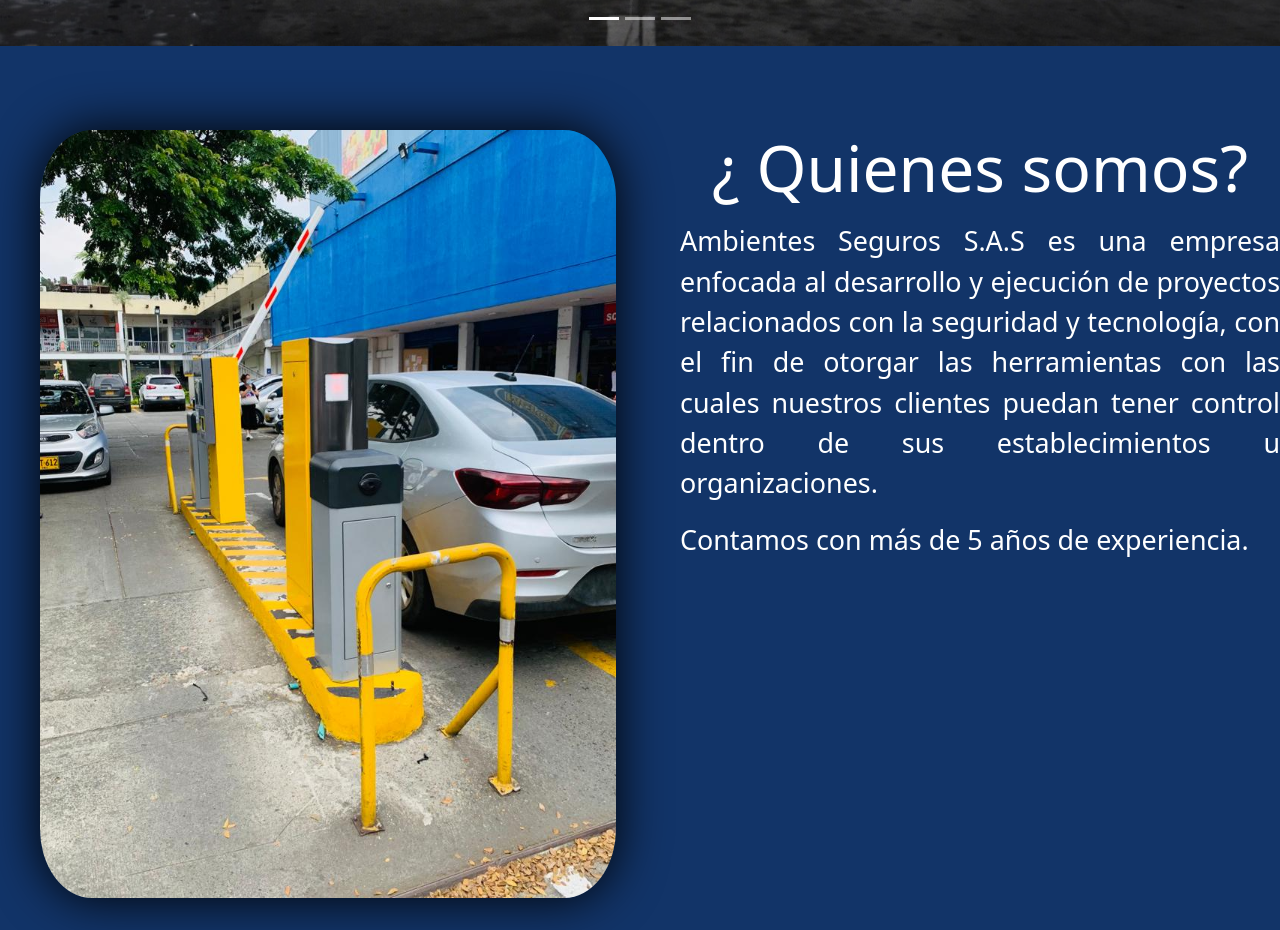
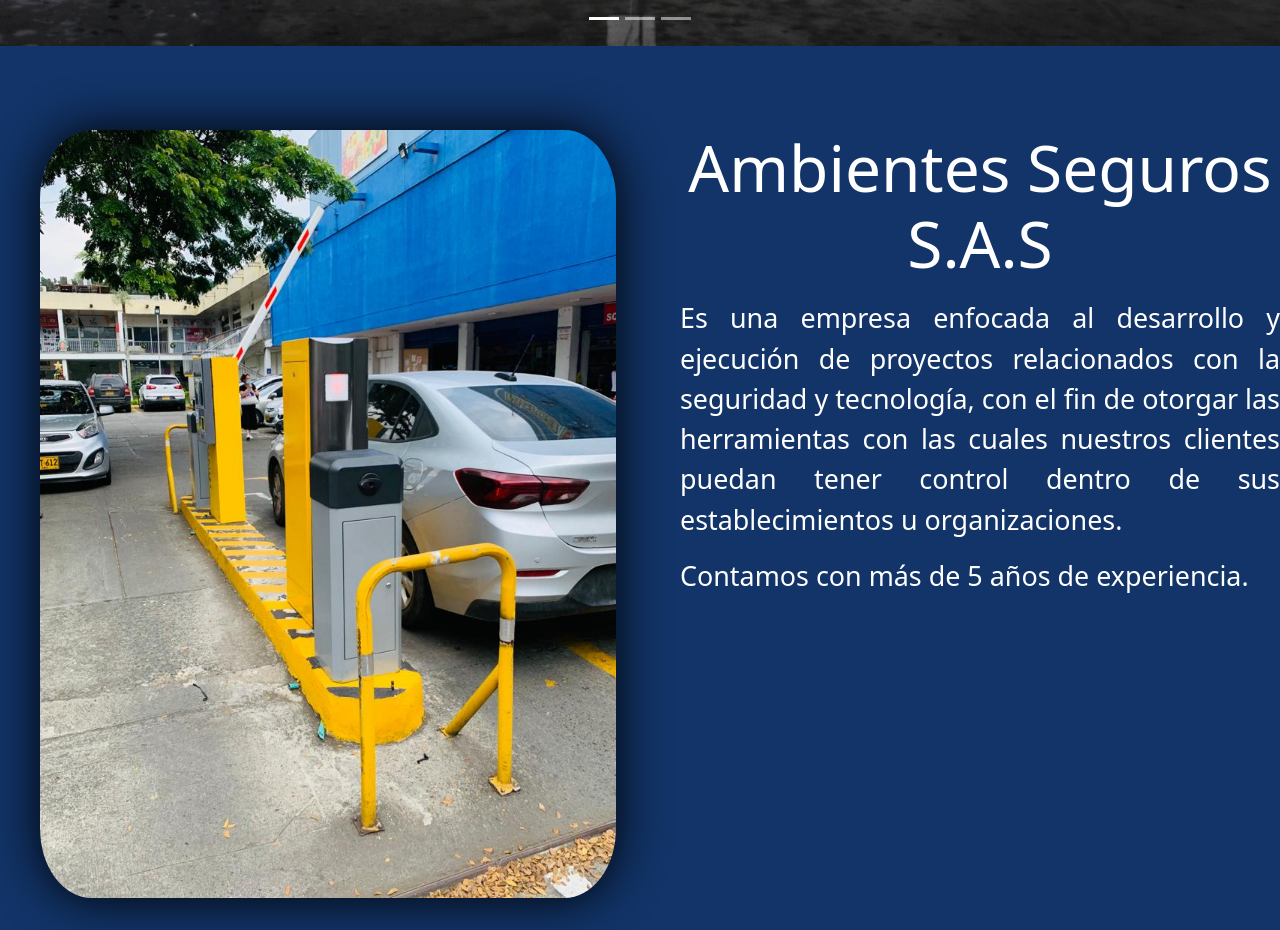
Before and after one commit to jrivas15/asweb.github.io, a plain HTML site: page index.html in a window 1280 px wide. Shown: the part 927-1857 px from the top of the page. Drawn offline with nearby package versions, Linux system fonts and the light colour scheme.

Commit message:
Update index.html

```diff
--- a/index.html
+++ b/index.html
@@ -93,8 +93,8 @@
   <div class="contenedor">
     <img src="assets/imgs/img4.jpeg" alt="..." class="img_content">
     <div class="texto_contenedor1">
-      <h1 class="titulo_contenedor1">¿ Quienes somos?</h1>
-      <p class="parrafo_contenedor1">Ambientes Seguros S.A.S es una empresa enfocada al desarrollo y ejecución de
+      <h1 class="titulo_contenedor1">Ambientes Seguros S.A.S</h1>
+      <p class="parrafo_contenedor1">Es una empresa enfocada al desarrollo y ejecución de
         proyectos relacionados con la seguridad y tecnología, con el fin de otorgar las herramientas con las cuales
         nuestros
         clientes puedan tener control dentro de sus establecimientos u organizaciones.</p>
```
